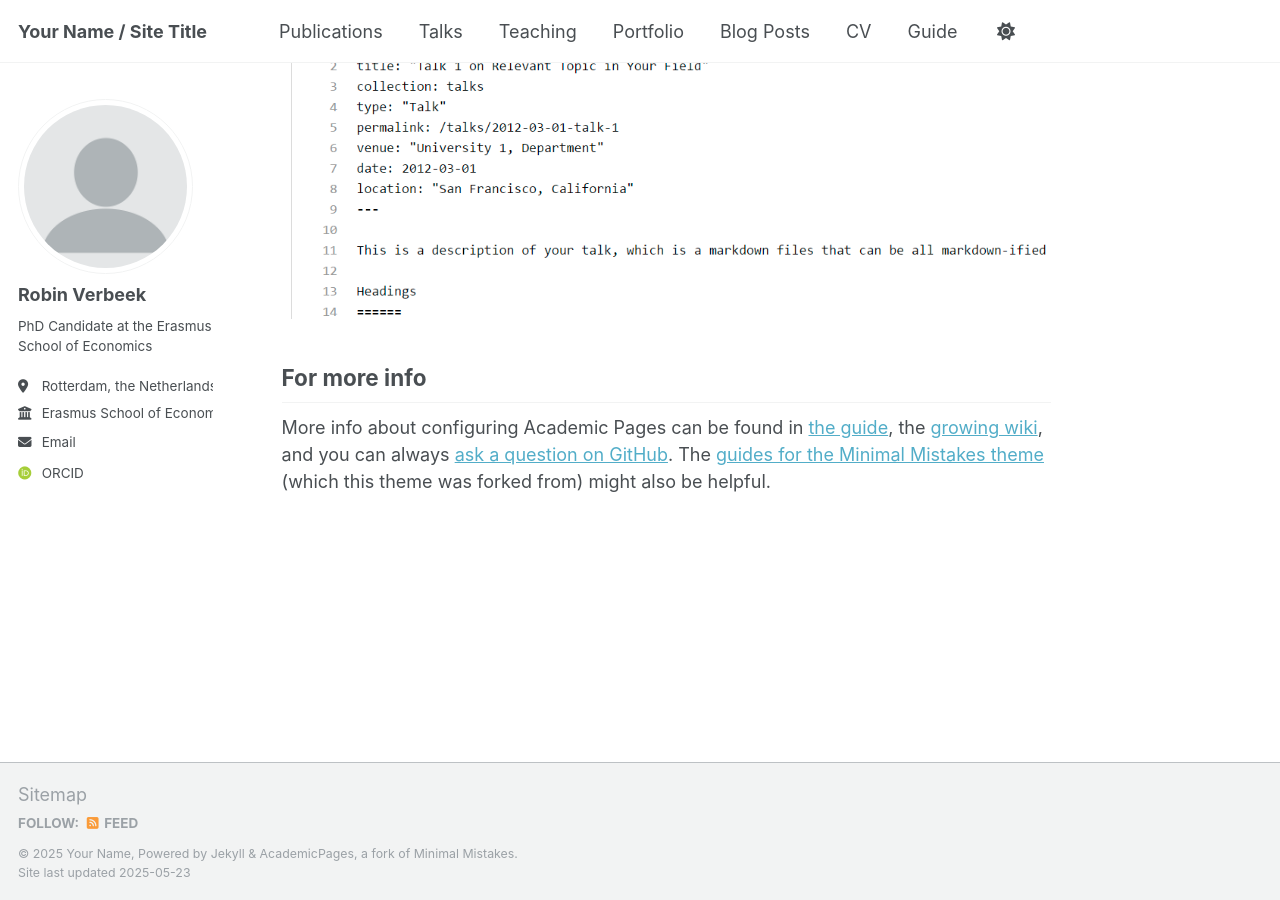
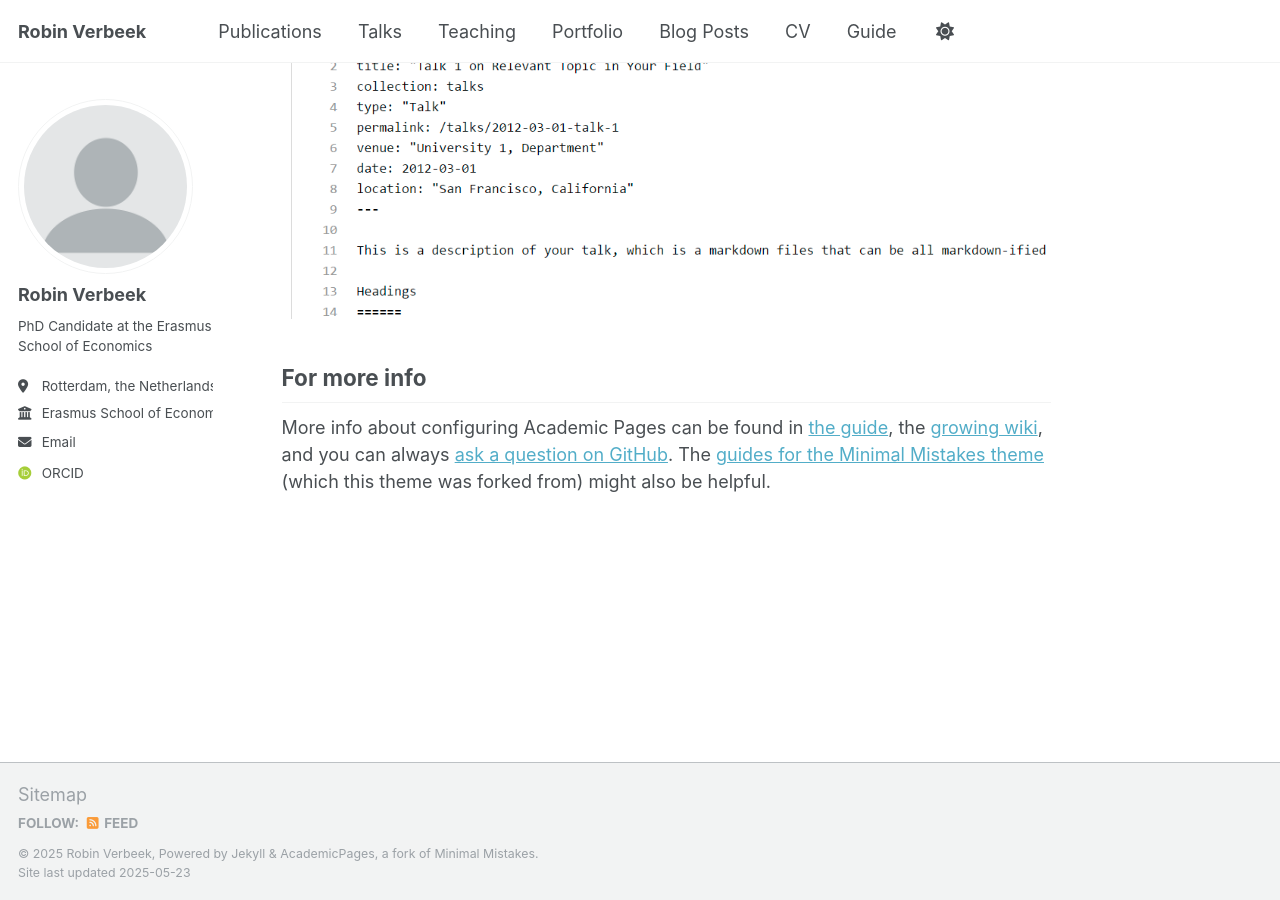
Before and after one commit to RobinV1/robinv1.github.io, a Jekyll site: the page built from _pages/about.md, in a window 1280 px wide and 900 px high, scrolled down 2636 px. Built offline with Jekyll 4.4.1, drawn with Linux system fonts in a browser that asks for light colours; some web fonts are replaced.

Commit message:
Update _config.yml

```diff
--- a/_config.yml
+++ b/_config.yml
@@ -9,10 +9,10 @@
 # Basic Site Settings
 locale                   : "en-US"
 site_theme               : "default"
-title                    : "Your Name / Site Title"
+title                    : "Robin Verbeek"
 title_separator          : "-"
-name                     : &name "Your Name"
-description              : &description "personal description"
+name                     : &name "Robin Verbeek"
+description              : &description "I am a PhD Candidate at the Erasmus School of Economics. The main focus of my PhD is on mental health."
 url                      : https://robinverbeek.com # the base hostname & protocol for your site e.g. "https://[your GitHub username].github.io" or if you already have some other page hosted on Github then use "https://[your GitHub username].github.io/[Your Repo Name]"
 baseurl                  : "" # the subpath of your site, e.g. "/blog"
 repository               : "RobinV1/robinv1.github.io"
```
